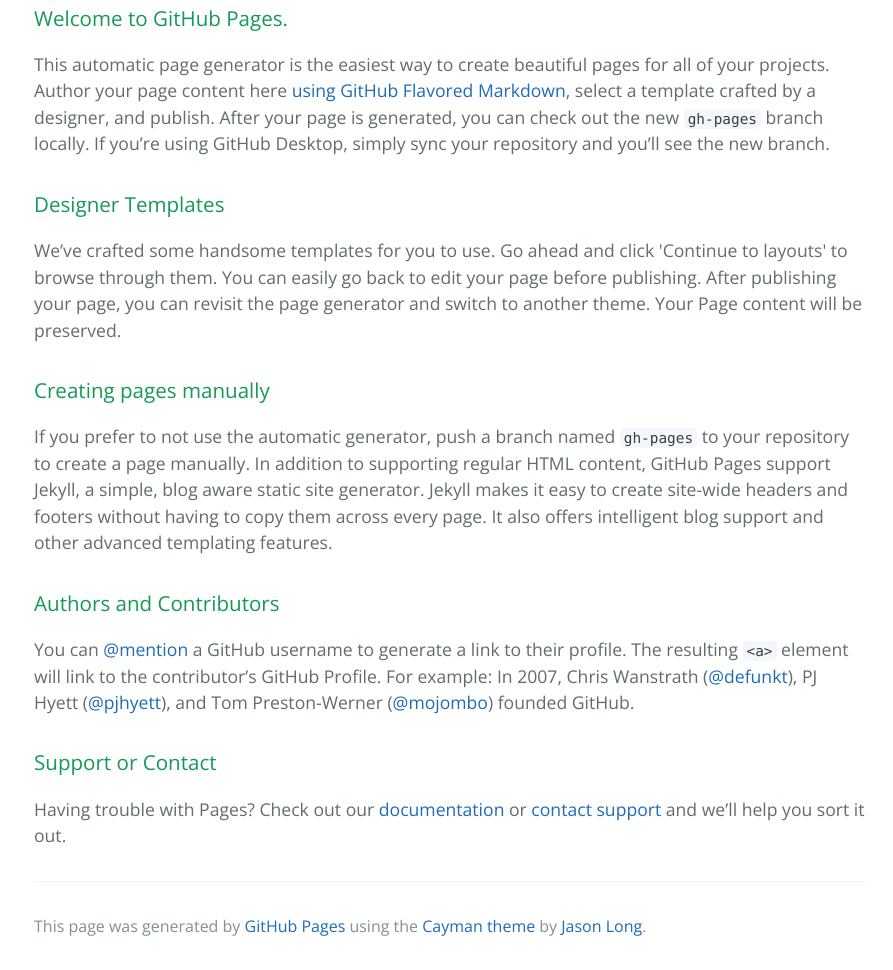
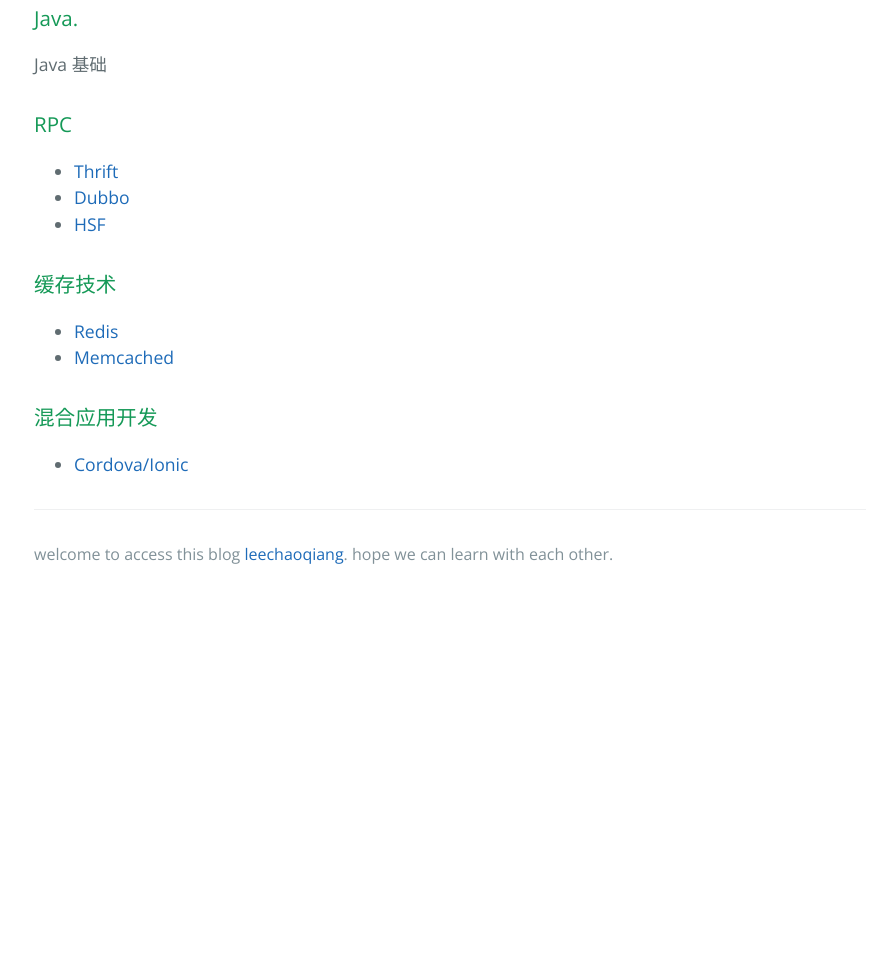
Before and after one commit to leechaoqiang/nakupenda.github.io, a plain HTML site: page index.html in a window 1280 px wide. Shown: the part 346-1316 px from the top of the page, without its empty margins (190-1083 px from the left). After the commit the page ends 944 px from the top, so only its background shows below. Drawn offline with nearby package versions, Linux system fonts and the light colour scheme.

Commit message:
更新主页

```diff
--- a/index.html
+++ b/index.html
@@ -17,33 +17,45 @@
 
     <section class="main-content">
       <h3>
-<a id="welcome-to-github-pages" class="anchor" href="#welcome-to-github-pages" aria-hidden="true"><span class="octicon octicon-link"></span></a>Welcome to GitHub Pages.</h3>
+<a id="welcome-to-github-pages" class="anchor" href="#welcome-to-github-pages" aria-hidden="true"><span class="octicon octicon-link"></span></a>Java.</h3>
 
-<p>This automatic page generator is the easiest way to create beautiful pages for all of your projects. Author your page content here <a href="https://guides.github.com/features/mastering-markdown/">using GitHub Flavored Markdown</a>, select a template crafted by a designer, and publish. After your page is generated, you can check out the new <code>gh-pages</code> branch locally. If you’re using GitHub Desktop, simply sync your repository and you’ll see the new branch.</p>
+<p>Java 基础</p>
 
 <h3>
-<a id="designer-templates" class="anchor" href="#designer-templates" aria-hidden="true"><span class="octicon octicon-link"></span></a>Designer Templates</h3>
+<a id="designer-templates" class="anchor" href="#designer-templates" aria-hidden="true"><span class="octicon octicon-link"></span></a>RPC</h3>
 
-<p>We’ve crafted some handsome templates for you to use. Go ahead and click 'Continue to layouts' to browse through them. You can easily go back to edit your page before publishing. After publishing your page, you can revisit the page generator and switch to another theme. Your Page content will be preserved.</p>
+<p>
+    <ul>
+      <li><a href="http://leechaoqiang.github.io">Thrift</a></li>
+      <li><a href="http://leechaoqiang.github.io">Dubbo</a></li>
+      <li><a href="http://leechaoqiang.github.io">HSF</a></li>
+  </ul>
+</p>
 
 <h3>
-<a id="creating-pages-manually" class="anchor" href="#creating-pages-manually" aria-hidden="true"><span class="octicon octicon-link"></span></a>Creating pages manually</h3>
+<a id="creating-pages-manually" class="anchor" href="#creating-pages-manually" aria-hidden="true"><span class="octicon octicon-link"></span></a>缓存技术</h3>
 
-<p>If you prefer to not use the automatic generator, push a branch named <code>gh-pages</code> to your repository to create a page manually. In addition to supporting regular HTML content, GitHub Pages support Jekyll, a simple, blog aware static site generator. Jekyll makes it easy to create site-wide headers and footers without having to copy them across every page. It also offers intelligent blog support and other advanced templating features.</p>
+<p>
+  <ul>
+      <li><a href="http://leechaoqiang.github.io">Redis</a></li>
+      <li><a href="http://leechaoqiang.github.io">Memcached</a></li>
+
+  </ul>
+
+</p>
 
 <h3>
-<a id="authors-and-contributors" class="anchor" href="#authors-and-contributors" aria-hidden="true"><span class="octicon octicon-link"></span></a>Authors and Contributors</h3>
+<a id="authors-and-contributors" class="anchor" href="#authors-and-contributors" aria-hidden="true"><span class="octicon octicon-link"></span></a>混合应用开发</h3>
 
-<p>You can <a href="https://github.com/blog/821" class="user-mention">@mention</a> a GitHub username to generate a link to their profile. The resulting <code>&lt;a&gt;</code> element will link to the contributor’s GitHub Profile. For example: In 2007, Chris Wanstrath (<a href="https://github.com/defunkt" class="user-mention">@defunkt</a>), PJ Hyett (<a href="https://github.com/pjhyett" class="user-mention">@pjhyett</a>), and Tom Preston-Werner (<a href="https://github.com/mojombo" class="user-mention">@mojombo</a>) founded GitHub.</p>
-
-<h3>
-<a id="support-or-contact" class="anchor" href="#support-or-contact" aria-hidden="true"><span class="octicon octicon-link"></span></a>Support or Contact</h3>
-
-<p>Having trouble with Pages? Check out our <a href="https://help.github.com/pages">documentation</a> or <a href="https://github.com/contact">contact support</a> and we’ll help you sort it out.</p>
+<p>
+   <ul>
+      <li><a href="http://leechaoqiang.github.io">Cordova/Ionic</a></li>
+  </ul>
+</p>
 
       <footer class="site-footer">
 
-        <span class="site-footer-credits">This page was generated by <a href="https://pages.github.com">GitHub Pages</a> using the <a href="https://github.com/jasonlong/cayman-theme">Cayman theme</a> by <a href="https://twitter.com/jasonlong">Jason Long</a>.</span>
+        <span class="site-footer-credits">welcome to access this blog <a href="http://leechaoqiang.github.io">leechaoqiang</a>. hope we can learn with each other.</span>
       </footer>
 
     </section>
```
